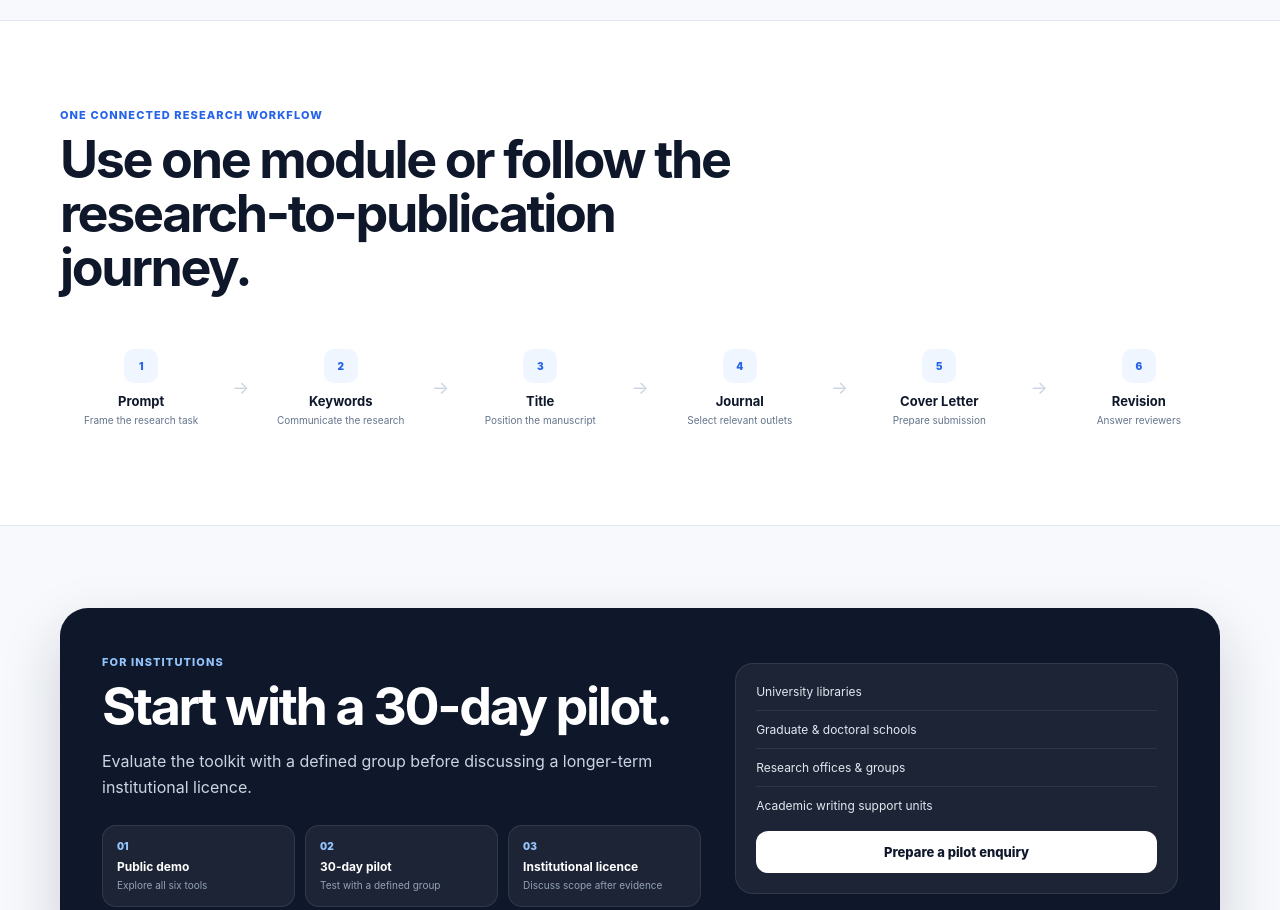
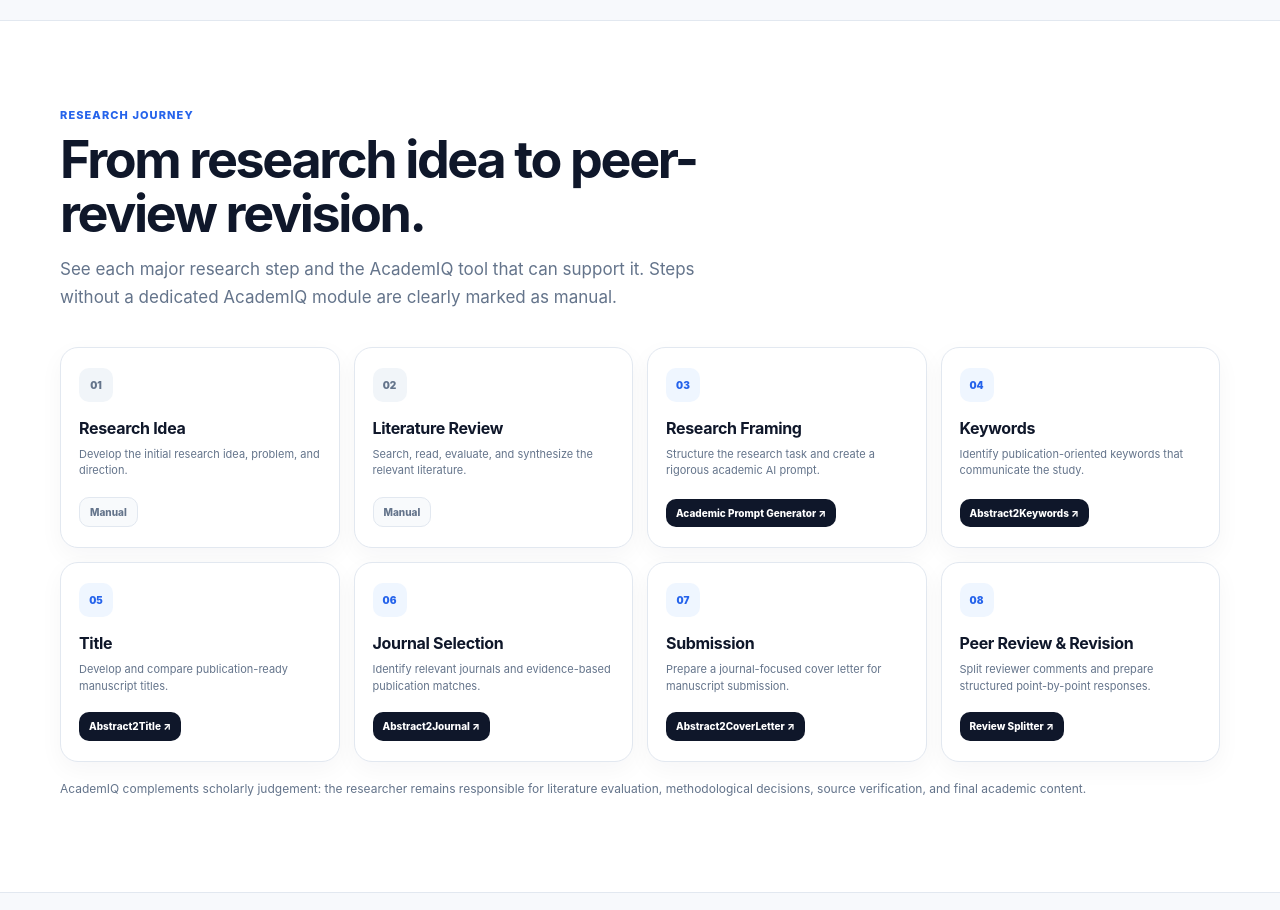
Before and after one commit to tdirsehan/academiq, a plain HTML site: page index.html in a window 1280 px wide. Shown: the part 1740-2650 px from the top of the page. Drawn offline with Linux system fonts and the light colour scheme.

Commit message:
Show complete research journey on AcademIQ homepage

```diff
--- a/index.html
+++ b/index.html
@@ -7,6 +7,20 @@
 <meta name="description" content="AcademIQ Tools: six practical browser-based tools supporting the academic research-to-publication workflow.">
 <title>AcademIQ Tools</title>
 <link rel="stylesheet" href="styles.css">
+<style>
+.research-journey-grid{display:grid;grid-template-columns:repeat(4,1fr);gap:14px;margin-top:36px}
+.journey-card{position:relative;display:flex;flex-direction:column;min-height:170px;padding:20px 18px;border:1px solid var(--line);border-radius:18px;background:#fff;box-shadow:0 8px 24px rgba(15,23,42,.04)}
+.journey-number{display:grid;place-items:center;width:34px;height:34px;border-radius:10px;background:var(--blue-soft);color:var(--blue);font-size:10px;font-weight:900;margin-bottom:16px}
+.journey-card h3{font-size:16px;line-height:1.25;letter-spacing:-.02em;margin:0 0 8px}
+.journey-card p{margin:0 0 18px;color:var(--muted);font-size:11px;line-height:1.5}
+.journey-tool{display:inline-flex;align-items:center;width:max-content;max-width:100%;margin-top:auto;padding:8px 10px;border-radius:10px;background:var(--navy);color:#fff;text-decoration:none;font-size:10px;font-weight:850;line-height:1.25}
+.journey-tool:hover{background:var(--blue)}
+.journey-card.manual .journey-number{background:#f1f5f9;color:#64748b}
+.journey-card.manual .journey-tool{background:#f8fafc;color:#64748b;border:1px solid var(--line);cursor:default}
+.journey-caption{margin-top:18px;color:var(--muted);font-size:12px;line-height:1.55}
+@media(max-width:980px){.research-journey-grid{grid-template-columns:repeat(2,1fr)}}
+@media(max-width:620px){.research-journey-grid{grid-template-columns:1fr}.journey-card{min-height:auto}}
+</style>
 </head>
 <body>
 <header class="site-header">
@@ -139,22 +153,70 @@
 <section class="section section-soft" id="workflow">
   <div class="container">
     <div class="section-heading compact">
-      <span class="section-kicker">One connected research workflow</span>
-      <h2>Use one module or follow the research-to-publication journey.</h2>
+      <span class="section-kicker">Research Journey</span>
+      <h2>From research idea to peer-review revision.</h2>
+      <p>See each major research step and the AcademIQ tool that can support it. Steps without a dedicated AcademIQ module are clearly marked as manual.</p>
     </div>
-    <div class="workflow-line">
-      <div class="workflow-item"><span>1</span><strong>Prompt</strong><small>Frame the research task</small></div>
-      <div class="workflow-arrow">→</div>
-      <div class="workflow-item"><span>2</span><strong>Keywords</strong><small>Communicate the research</small></div>
-      <div class="workflow-arrow">→</div>
-      <div class="workflow-item"><span>3</span><strong>Title</strong><small>Position the manuscript</small></div>
-      <div class="workflow-arrow">→</div>
-      <div class="workflow-item"><span>4</span><strong>Journal</strong><small>Select relevant outlets</small></div>
-      <div class="workflow-arrow">→</div>
-      <div class="workflow-item"><span>5</span><strong>Cover Letter</strong><small>Prepare submission</small></div>
-      <div class="workflow-arrow">→</div>
-      <div class="workflow-item"><span>6</span><strong>Revision</strong><small>Answer reviewers</small></div>
+
+    <div class="research-journey-grid">
+      <article class="journey-card manual">
+        <span class="journey-number">01</span>
+        <h3>Research Idea</h3>
+        <p>Develop the initial research idea, problem, and direction.</p>
+        <span class="journey-tool">Manual</span>
+      </article>
+
+      <article class="journey-card manual">
+        <span class="journey-number">02</span>
+        <h3>Literature Review</h3>
+        <p>Search, read, evaluate, and synthesize the relevant literature.</p>
+        <span class="journey-tool">Manual</span>
+      </article>
+
+      <article class="journey-card">
+        <span class="journey-number">03</span>
+        <h3>Research Framing</h3>
+        <p>Structure the research task and create a rigorous academic AI prompt.</p>
+        <a class="journey-tool" href="https://tdirsehan.github.io/academic-prompt-generator/" target="_blank" rel="noopener">Academic Prompt Generator ↗</a>
+      </article>
+
+      <article class="journey-card">
+        <span class="journey-number">04</span>
+        <h3>Keywords</h3>
+        <p>Identify publication-oriented keywords that communicate the study.</p>
+        <a class="journey-tool" href="https://tdirsehan.github.io/abstract2keywords/" target="_blank" rel="noopener">Abstract2Keywords ↗</a>
+      </article>
+
+      <article class="journey-card">
+        <span class="journey-number">05</span>
+        <h3>Title</h3>
+        <p>Develop and compare publication-ready manuscript titles.</p>
+        <a class="journey-tool" href="https://tdirsehan.github.io/abstract2title/" target="_blank" rel="noopener">Abstract2Title ↗</a>
+      </article>
+
+      <article class="journey-card">
+        <span class="journey-number">06</span>
+        <h3>Journal Selection</h3>
+        <p>Identify relevant journals and evidence-based publication matches.</p>
+        <a class="journey-tool" href="https://tdirsehan.github.io/abstract2journal/" target="_blank" rel="noopener">Abstract2Journal ↗</a>
+      </article>
+
+      <article class="journey-card">
+        <span class="journey-number">07</span>
+        <h3>Submission</h3>
+        <p>Prepare a journal-focused cover letter for manuscript submission.</p>
+        <a class="journey-tool" href="https://tdirsehan.github.io/abstract2coverletter/" target="_blank" rel="noopener">Abstract2CoverLetter ↗</a>
+      </article>
+
+      <article class="journey-card">
+        <span class="journey-number">08</span>
+        <h3>Peer Review & Revision</h3>
+        <p>Split reviewer comments and prepare structured point-by-point responses.</p>
+        <a class="journey-tool" href="https://tdirsehan.github.io/review-splitter/" target="_blank" rel="noopener">Review Splitter ↗</a>
+      </article>
     </div>
+
+    <p class="journey-caption">AcademIQ complements scholarly judgement: the researcher remains responsible for literature evaluation, methodological decisions, source verification, and final academic content.</p>
   </div>
 </section>
 
```
